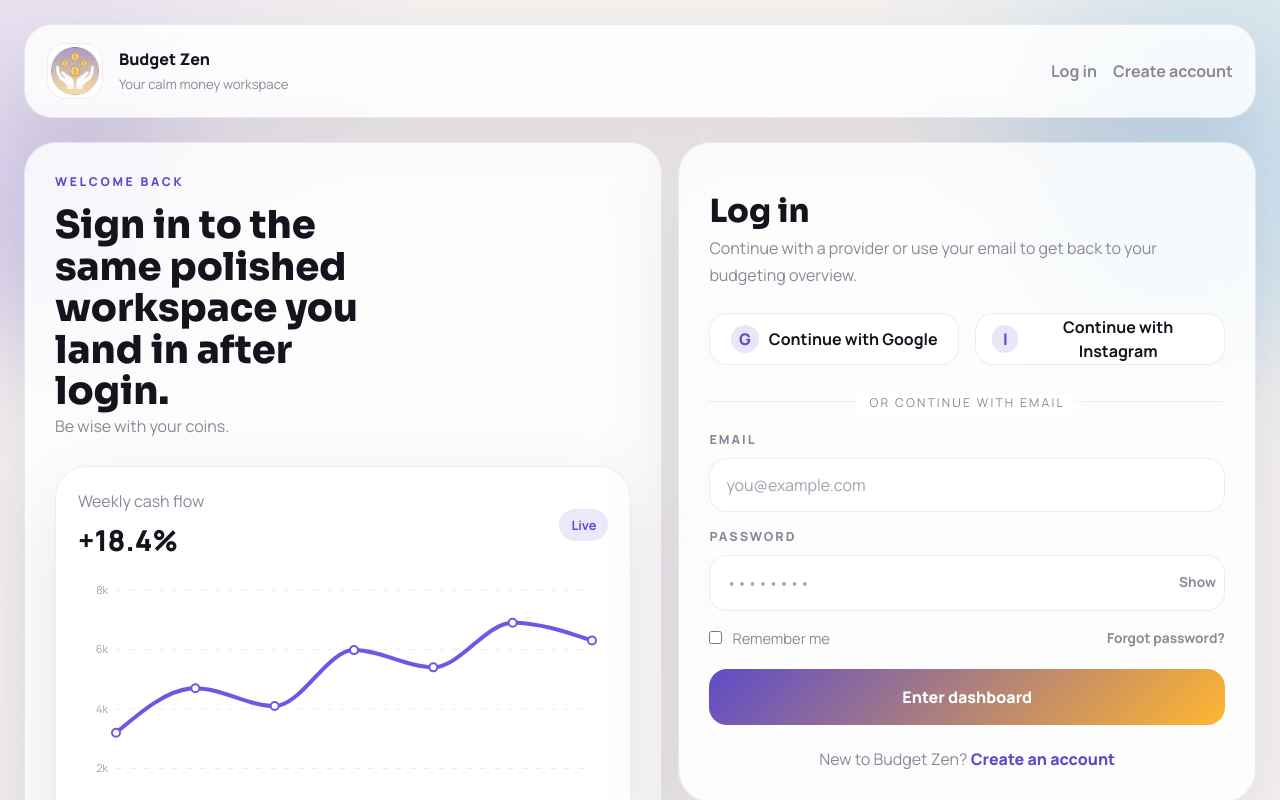
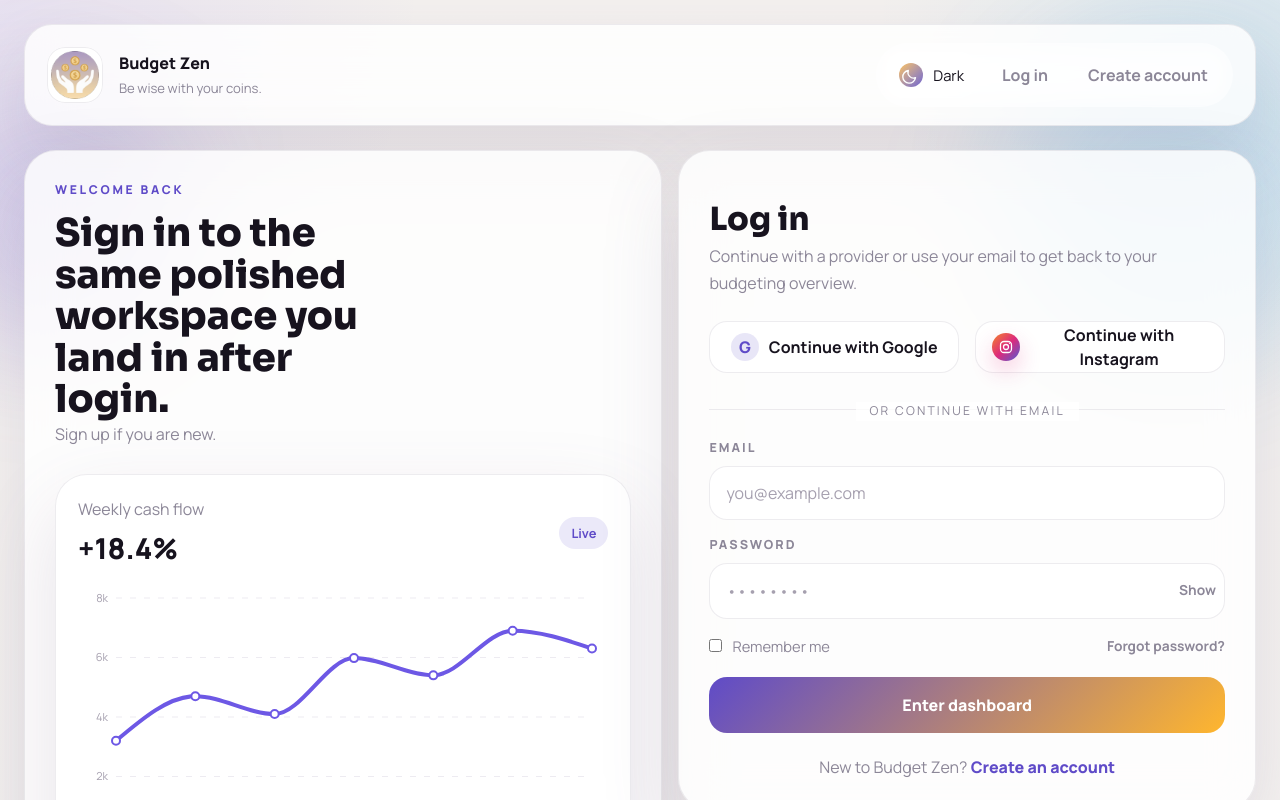
Before and after one commit to J-MUNYI/Budget-zen, a React (Vite) app in the folder client/: page /login in a window 1280 px wide. Shown: the top 800 px of the page. Built offline with nearby package versions, Linux system fonts and the light colour scheme.

Commit message:
Add Insta svg and functionality for dark/light thee toggle

```diff
--- a/client/src/components/AuthShell.jsx
+++ b/client/src/components/AuthShell.jsx
@@ -1,5 +1,6 @@
 import { Link } from "react-router-dom";
 import logo from "../assets/home/budget-zen-logo.png";
+import ThemeToggleButton from "./ThemeToggleButton";
 
 export default function AuthShell({
   eyebrow,
@@ -28,11 +29,12 @@ export default function AuthShell({
           <img src={logo} alt="Budget Zen logo" className="auth-shell-brand-logo" />
           <div>
             <p className="auth-shell-brand-title">Budget Zen</p>
-            <p className="auth-shell-brand-copy">Your calm money workspace</p>
+            <p className="auth-shell-brand-copy">Be wise with your coins.</p>
           </div>
         </Link>
 
         <nav className="auth-shell-nav">
+          <ThemeToggleButton className="auth-theme-button" compact />
           <Link to="/login">Log in</Link>
           <Link to="/register">Create account</Link>
         </nav>
--- /dev/null
+++ b/client/src/components/ThemeToggleButton.jsx
@@ -0,0 +1,22 @@
+import { useTheme } from "../context/ThemeContext";
+import { ShellIcon } from "./ui/AppIcons";
+
+export default function ThemeToggleButton({ className = "", compact = false }) {
+  const { theme, toggleTheme } = useTheme();
+  const nextTheme = theme === "light" ? "dark" : "light";
+
+  return (
+    <button
+      type="button"
+      className={`shell-icon-button shell-theme-button${compact ? " is-compact" : ""}${className ? ` ${className}` : ""}`}
+      onClick={toggleTheme}
+      aria-label={`Switch to ${nextTheme} theme`}
+      title={`Switch to ${nextTheme} theme`}
+    >
+      <span className="shell-theme-orb" aria-hidden="true">
+        <ShellIcon name={theme === "light" ? "moon" : "sun"} />
+      </span>
+      <span>{nextTheme === "dark" ? "Dark" : "Light"}</span>
+    </button>
+  );
+}
--- /dev/null
+++ b/client/src/components/ui/AppIcons.jsx
@@ -0,0 +1,111 @@
+export function ShellIcon({ name }) {
+  const common = {
+    fill: "none",
+    height: 18,
+    stroke: "currentColor",
+    strokeLinecap: "round",
+    strokeLinejoin: "round",
+    strokeWidth: 1.8,
+    viewBox: "0 0 24 24",
+    width: 18,
+  };
+
+  if (name === "grid") {
+    return (
+      <svg {...common} aria-hidden="true">
+        <rect x="3.5" y="3.5" width="7" height="7" rx="1.5" />
+        <rect x="13.5" y="3.5" width="7" height="7" rx="1.5" />
+        <rect x="3.5" y="13.5" width="7" height="7" rx="1.5" />
+        <rect x="13.5" y="13.5" width="7" height="7" rx="1.5" />
+      </svg>
+    );
+  }
+
+  if (name === "plus") {
+    return (
+      <svg {...common} aria-hidden="true">
+        <path d="M12 5v14" />
+        <path d="M5 12h14" />
+      </svg>
+    );
+  }
+
+  if (name === "wallet") {
+    return (
+      <svg {...common} aria-hidden="true">
+        <path d="M4 7.5A2.5 2.5 0 0 1 6.5 5H18a2 2 0 0 1 2 2v10a2 2 0 0 1-2 2H6.5A2.5 2.5 0 0 1 4 16.5z" />
+        <path d="M16 12h4" />
+        <circle cx="16" cy="12" r="0.8" fill="currentColor" stroke="none" />
+      </svg>
+    );
+  }
+
+  if (name === "chart") {
+    return (
+      <svg {...common} aria-hidden="true">
+        <path d="M5 19V9" />
+        <path d="M12 19V5" />
+        <path d="M19 19v-7" />
+      </svg>
+    );
+  }
+
+  if (name === "moon") {
+    return (
+      <svg {...common} aria-hidden="true">
+        <path d="M18 15.6A7.5 7.5 0 0 1 8.4 6a8.5 8.5 0 1 0 9.6 9.6z" />
+      </svg>
+    );
+  }
+
+  if (name === "sun") {
+    return (
+      <svg {...common} aria-hidden="true">
+        <path d="M12 2.75v2.5" />
+        <path d="M12 18.75v2.5" />
+        <path d="m4.93 4.93 1.77 1.77" />
+        <path d="m17.3 17.3 1.77 1.77" />
+        <path d="M2.75 12h2.5" />
+        <path d="M18.75 12h2.5" />
+        <path d="m4.93 19.07 1.77-1.77" />
+        <path d="m17.3 6.7 1.77-1.77" />
+        <circle cx="12" cy="12" r="3.75" />
+      </svg>
+    );
+  }
+
+  return (
+    <svg {...common} aria-hidden="true">
+      <path d="M12 3v4" />
+      <path d="M12 17v4" />
+      <path d="M4.93 4.93l2.83 2.83" />
+      <path d="M16.24 16.24l2.83 2.83" />
+      <path d="M3 12h4" />
+      <path d="M17 12h4" />
+      <path d="M4.93 19.07l2.83-2.83" />
+      <path d="M16.24 7.76l2.83-2.83" />
+      <circle cx="12" cy="12" r="3.5" />
+    </svg>
+  );
+}
+
+export function InstagramIcon({ className = "" }) {
+  return (
+    <svg
+      aria-hidden="true"
+      className={className}
+      viewBox="0 0 24 24"
+      width="18"
+      height="18"
+      fill="none"
+      stroke="currentColor"
+      strokeWidth="1.9"
+      strokeLinecap="round"
+      strokeLinejoin="round"
+    >
+      <rect x="3.75" y="3.75" width="16.5" height="16.5" rx="5.25" />
+      <circle cx="12" cy="12" r="3.75" />
+      <circle cx="17.25" cy="6.75" r="0.9" fill="currentColor" stroke="none" />
+    </svg>
+  );
+}
--- a/client/src/index.css
+++ b/client/src/index.css
@@ -8,6 +8,8 @@
   --auth-bg: #040309;
   --auth-surface: rgba(11, 7, 18, 0.9);
   --auth-border: rgba(255, 255, 255, 0.1);
+  --auth-nav-bg: rgba(255, 255, 255, 0.08);
+  --auth-nav-link-hover: rgba(255, 255, 255, 0.08);
   --bg: #f4f1ef;
   --bg-elevated: rgba(255, 255, 255, 0.82);
   --sidebar-bg: rgba(255, 255, 255, 0.74);
@@ -31,9 +33,17 @@
   --line-start: #6d58e5;
   --line-end: #4a37ba;
   --surface-gradient: radial-gradient(circle at top left, rgba(255, 255, 255, 0.85), rgba(255, 255, 255, 0.42));
+  --instagram-start: #f58529;
+  --instagram-mid: #dd2a7b;
+  --instagram-end: #515bd4;
 }
 
 :root[data-theme="dark"] {
+  --auth-bg: #060814;
+  --auth-surface: rgba(11, 16, 33, 0.92);
+  --auth-border: rgba(255, 255, 255, 0.08);
+  --auth-nav-bg: rgba(18, 25, 52, 0.62);
+  --auth-nav-link-hover: rgba(143, 125, 255, 0.14);
   --bg: #0d1022;
   --bg-elevated: rgba(18, 23, 46, 0.86);
   --sidebar-bg: rgba(17, 22, 42, 0.8);
@@ -369,13 +379,40 @@ button {
   gap: 10px;
   cursor: pointer;
   box-shadow: inset 0 0 0 1px var(--border);
+  transition: transform 0.2s ease, background-color 0.2s ease, color 0.2s ease, box-shadow 0.2s ease;
+}
+
+.shell-icon-button:hover {
+  transform: translateY(-1px);
+  box-shadow: inset 0 0 0 1px var(--border-strong);
 }
 
 .shell-theme-orb {
-  width: 12px;
-  height: 12px;
+  width: 30px;
+  height: 30px;
   border-radius: 999px;
-  background: linear-gradient(135deg, var(--accent-warm), var(--accent));
+  background: linear-gradient(135deg, color-mix(in srgb, var(--accent-warm) 84%, white 16%), color-mix(in srgb, var(--accent) 88%, white 12%));
+  display: grid;
+  place-items: center;
+  color: #fff;
+  flex-shrink: 0;
+}
+
+.shell-theme-button {
+  padding-inline: 14px 18px;
+}
+
+.shell-theme-button.is-compact {
+  min-width: auto;
+  height: 46px;
+  padding-inline: 12px;
+  border-radius: 16px;
+  font-size: 0.92rem;
+}
+
+.shell-theme-button.is-compact .shell-theme-orb {
+  width: 24px;
+  height: 24px;
 }
 
 .shell-content {
@@ -1100,12 +1137,31 @@ button {
 
 .auth-shell-nav {
   align-items: center;
+  gap: 12px;
+  padding: 8px 10px;
+  border-radius: 999px;
+  background: var(--auth-nav-bg);
+  border: 1px solid var(--auth-border);
+  backdrop-filter: blur(14px);
 }
 
 .auth-shell-nav a {
   text-decoration: none;
   color: var(--text-muted);
   font-weight: 700;
+  padding: 10px 14px;
+  border-radius: 999px;
+  transition: background-color 0.2s ease, color 0.2s ease;
+}
+
+.auth-shell-nav a:hover {
+  background: var(--auth-nav-link-hover);
+}
+
+.auth-theme-button {
+  background: rgba(255, 255, 255, 0.12);
+  color: var(--text);
+  box-shadow: inset 0 0 0 1px var(--auth-border);
 }
 
 .auth-shell-grid {
@@ -1293,6 +1349,18 @@ button {
   background: color-mix(in srgb, var(--accent) 14%, transparent);
   color: var(--accent);
   font-weight: 800;
+  flex-shrink: 0;
+}
+
+.auth-social-mark.is-instagram {
+  background: linear-gradient(135deg, var(--instagram-start), var(--instagram-mid), var(--instagram-end));
+  color: #fff;
+  box-shadow: 0 10px 22px rgba(221, 42, 123, 0.24);
+}
+
+.auth-social-icon {
+  width: 16px;
+  height: 16px;
 }
 
 .auth-divider {
--- a/client/src/pages/Login.jsx
+++ b/client/src/pages/Login.jsx
@@ -11,6 +11,7 @@ import {
   YAxis,
 } from "recharts";
 import AuthShell from "../components/AuthShell";
+import { InstagramIcon } from "../components/ui/AppIcons";
 
 const sampleData = [
   { name: "Mon", value: 3200 },
@@ -115,7 +116,7 @@ export default function Login() {
     <AuthShell
       eyebrow="Welcome back"
       title="Sign in to the same polished workspace you land in after login."
-      copy="Be wise with your coins."
+      copy="Sign up if you are new."
       statLabel="Weekly cash flow"
       statValue="+18.4%"
       chart={<AuthChart />}
@@ -129,7 +130,9 @@ export default function Login() {
             <span>Continue with Google</span>
           </button>
           <button type="button" onClick={() => handleSocialLogin("Instagram")} className="auth-social-button">
-            <span className="auth-social-mark">I</span>
+            <span className="auth-social-mark is-instagram">
+              <InstagramIcon className="auth-social-icon" />
+            </span>
             <span>Continue with Instagram</span>
           </button>
         </>
--- a/client/src/pages/Register.jsx
+++ b/client/src/pages/Register.jsx
@@ -11,6 +11,7 @@ import {
   YAxis,
 } from "recharts";
 import AuthShell from "../components/AuthShell";
+import { InstagramIcon } from "../components/ui/AppIcons";
 
 const sampleData = [
   { name: "Mon", value: 1200 },
@@ -245,7 +246,9 @@ export default function Register() {
             <span>Continue with Google</span>
           </button>
           <button type="button" onClick={() => handleSocialLogin("Instagram")} className="auth-social-button">
-            <span className="auth-social-mark">I</span>
+            <span className="auth-social-mark is-instagram">
+              <InstagramIcon className="auth-social-icon" />
+            </span>
             <span>Continue with Instagram</span>
           </button>
         </>
```
Also changed, not shown: client/src/components/AppShell.jsx (+5 -82 lines).
